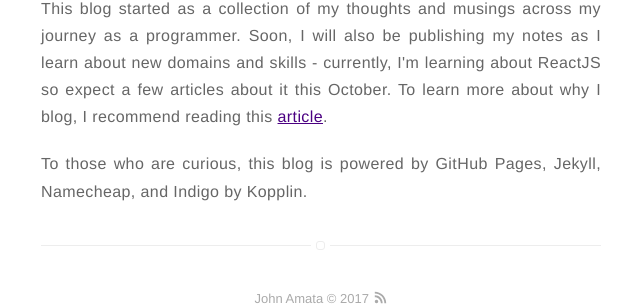
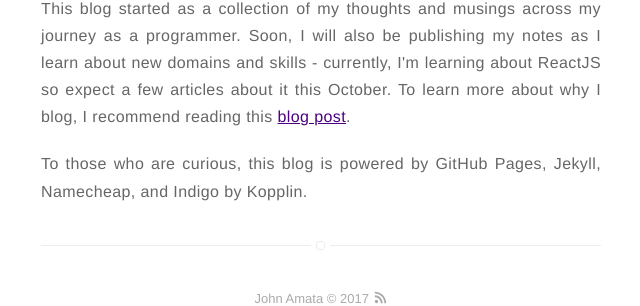
Before and after one commit to jpamata/jpamata.github.io, a Jekyll site: the page built from about.md, in a window 1280 px wide. Shown: the part 1613-1919 px from the top of the page, without its empty margins (319-959 px from the left). Built offline with Jekyll 4.4.1, drawn with Linux system fonts in a browser that asks for light colours.

Commit message:
Update about.md

```diff
--- a/about.md
+++ b/about.md
@@ -49,6 +49,6 @@ layout: page
 </ul>
 
 <h2>This Blog</h2>
-<p align="justify">This blog started as a collection of my thoughts and musings across my journey as a programmer. Soon, I will also be publishing my notes as I learn about new domains and skills - currently, I'm learning about ReactJS so expect a few articles about it this October. To learn more about why I blog, I recommend reading this <a href="https://jpamata.github.io/I-Blog-Because/">article</a>. </p>
+<p align="justify">This blog started as a collection of my thoughts and musings across my journey as a programmer. Soon, I will also be publishing my notes as I learn about new domains and skills - currently, I'm learning about ReactJS so expect a few articles about it this October. To learn more about why I blog, I recommend reading this <a href="https://jpamata.github.io/I-Blog-Because/">blog post</a>. </p>
 
 <p align="justify">To those who are curious, this blog is powered by GitHub Pages, Jekyll, Namecheap, and Indigo by Kopplin.</p>
```
